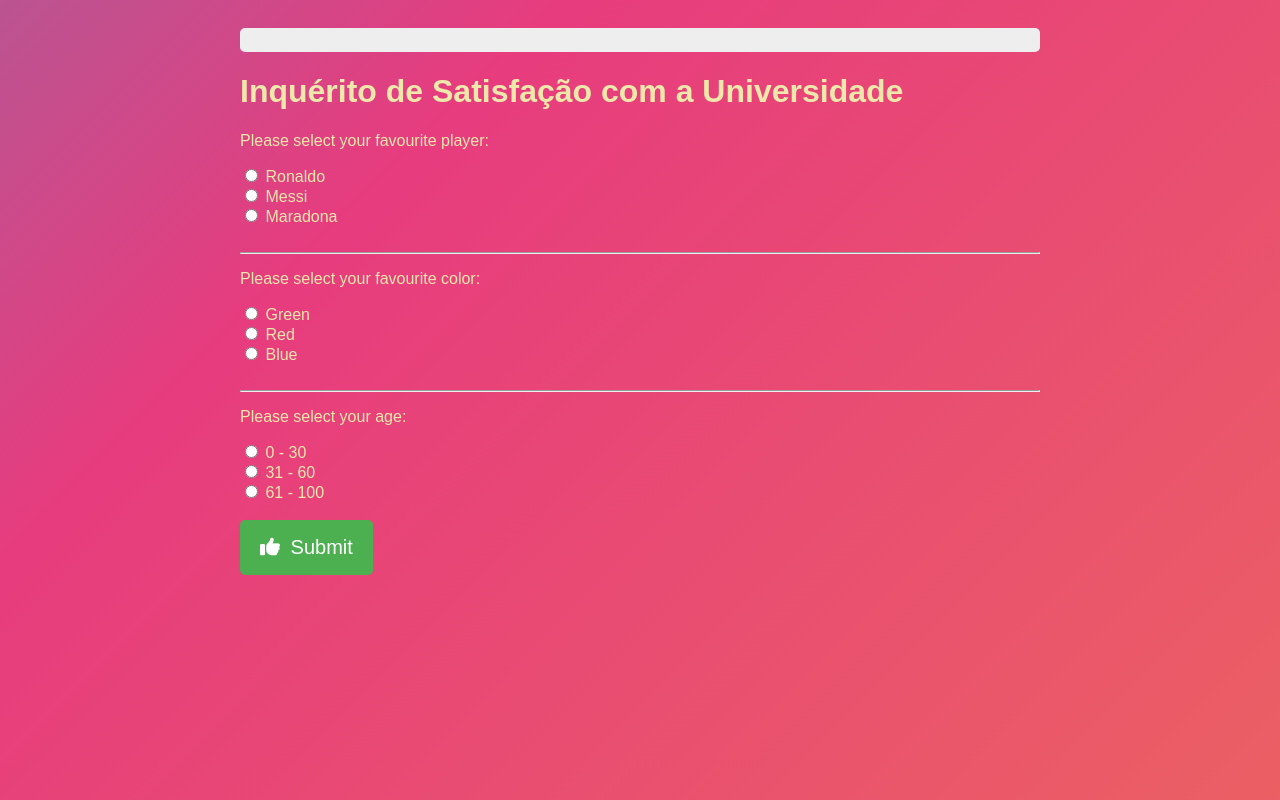
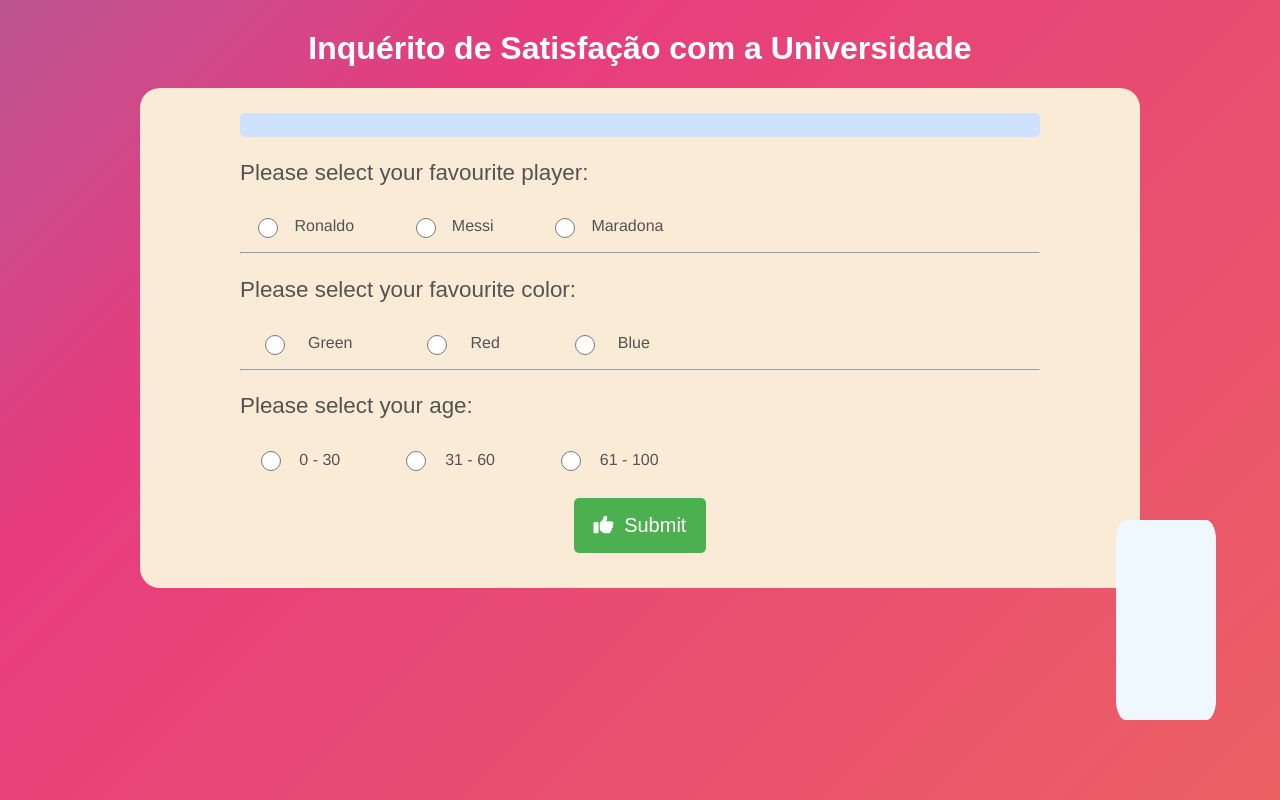
Before and after one commit to JoaoVieira7/GamifiedSurvey, a plain HTML site: page public/index.html in a window 1280 px wide. Drawn offline with Linux system fonts and the light colour scheme.

Commit message:
2nd Version, Improved Interface

```diff
--- a/public/css/paginaInicial.css
+++ b/public/css/paginaInicial.css
@@ -3,7 +3,22 @@
     font-family: Arial, sans-serif;
     padding: 20px;
     margin: auto;
+    background-color: #00784D;
     color: palegoldenrod;
+}
+
+.container{
+    padding-top: 50px;
+}
+
+h1, h2, h3{
+    margin: 50px;
+}
+
+p{
+    left: 1%;
+    bottom: 0%;
+    position: absolute;
 }
 
 button {
@@ -13,4 +28,12 @@
     border: none; /* Remove a borda padrão */
     cursor: pointer; /* Muda o cursor para indicar que é clicável */
     border-radius: 5px; /* Adiciona bordas arredondadas ao botão */
+    font-size: 2rem;
+    font-family: monospace;
 }
+
+button:hover{
+    background-color: #c12f12;
+    transition-duration: 0.4s;
+    cursor:pointer;
+}
--- a/public/css/style.css
+++ b/public/css/style.css
@@ -1,10 +1,26 @@
 body {
-    font-family: Arial, sans-serif;
-    padding: 20px;
-    color: palegoldenrod;
     background: linear-gradient(-45deg, #ee7752, #e73c7e, #23a6d5, #23d5ab);
     background-size: 400% 400%;
     animation: gradient 15s ease infinite;
+
+}
+
+h1{
+    text-align: center;
+    margin-top: 30px;
+    color: white;
+    font-family: Arial, sans-serif;
+}
+
+.container{
+    border-radius: 20px;
+    max-width: 1000px;
+    margin: 0 auto;
+    font-family: Arial, sans-serif;
+    padding-top: 25px;
+    padding-bottom: 15px;
+    color: rgb(83, 83, 83);
+    background-color:antiquewhite;
 }
 
 @keyframes gradient {
@@ -18,10 +34,35 @@
 		background-position: 0% 50%;
 	}
 }
+h1{
+    font-size: 2rem;
+}
+
+p{
+    font-size: 1.4rem;
+    font-family: fantasy;
+}
+
+.points-bar-container{
+    position: absolute;
+    width: 100px;
+    height: 200px;
+    border-radius: 10%;
+    padding: 0;
+    background-color: aliceblue;
+    bottom: 10%;
+    right: 5%;
+}
+
+.points-bar{
+    background-color: #45a049;
+
+}
 
 .survey-container {
     max-width: 800px;
     margin: auto;
+    cursor: pointer;
 }
 .question {
     margin: 20px 0;
@@ -47,8 +88,6 @@
     font-size: 2rem;
 }
 
-
-
 #submit-btn {
     background-color: #4CAF50; /* Cor de fundo */
     color: white; /* Cor do texto */
@@ -57,11 +96,15 @@
     cursor: pointer; /* Muda o cursor para indicar que é clicável */
     border-radius: 5px; /* Adiciona bordas arredondadas ao botão */
     font-size: 20px;
-
+    margin-top: 20px;
+    display: block;
+    margin: 20px auto;
 }
 
 #submit-btn:hover {
-    background-color: #45a049; /* Cor de fundo ao passar o mouse */
+    background-color: #1cde26; /* Cor de fundo ao passar o mouse */
+    transition-duration: 0.4s;
+
 }
 
 /* Estilizando o ícone dentro do botão */
@@ -78,10 +121,26 @@
     font-size: 0.8em;
 }
 
-.radio {
-    margin-right: 10px; /* Espaçamento entre as opções */
+input[type="radio"] {
+    position: relative;
+    cursor: pointer;
+    font-size: 0.8em;
+    width: 20px; /* Largura */
+    height: 20px; /* Altura */
+}
+
+label{
+    margin-right: 30px;
+    font-family: 'Franklin Gothic Medium', 'Arial Narrow', Arial, sans-serif;
+}
+
+#question-1,
+#question-2,
+#question-3 {
     display: flex;
     align-items: center;
+    justify-content: space-evenly;
+    width: 60%;
 }
 
 #feedback-popup {
@@ -96,17 +155,16 @@
     z-index: 1000; /* Garante que apareça acima de outros elementos */
     text-align: center;
 }
+
 #progress-bar-container {
     width: 100%;
-    background-color: #eee;
+    background-color: #cee2ff;
     border-radius: 5px;
 }
 
 .hidden {
-
     display: none;
-
-    }
+}
 
 #progress-bar {
     height: 24px;
--- a/public/index.html
+++ b/public/index.html
@@ -7,36 +7,50 @@
 <link rel="stylesheet" href="/css/style.css">
 </head>
 <body>
-<div class="survey-container">
-  <div id="progress-bar-container">
-    <div id="progress-bar" style="width: 0%;"></div>
+  <div class="points-bar-container">
+    <div class="points-bar">
+    </div>
   </div>
-    <h1>Inquérito de Satisfação com a Universidade</h1>
+  <h1>Inquérito de Satisfação com a Universidade</h1>
+  <div class="container">
+    <div class="survey-container">
+    <div id="progress-bar-container">
+      <div class="progress-bar" id="progress-bar" style="width: 0%;"></div>
+    </div>
     <div id="container">
     <form method="POST" id="surveyForm">
+
         <p>Please select your favourite player:</p>
+        <div id="question-1">
         <input type="radio" id="ronaldo" name="player" value="ronaldo">
         <label for="ronaldo">Ronaldo</label><br>
         <input type="radio" id="messi" name="player" value="messi">
         <label for="messi">Messi</label><br>
         <input type="radio" id="maradona" name="player" value="maradona">
         <label for="maradona">Maradona</label><br><br>
+      </div>
         <hr />
+
         <p>Please select your favourite color:</p>
+        <div id="question-2">
         <input type="radio" id="green" name="color" value="green">
         <label for="green">Green</label><br>
         <input type="radio" id="red" name="color" value="red">
         <label for="red">Red</label><br>
         <input type="radio" id="blue" name="color" value="blue">
         <label for="blue">Blue</label><br><br>
+      </div>
         <hr />
+
         <p>Please select your age:</p>
+        <div id="question-3">
         <input type="radio" id="age1" name="age" value="30">
         <label for="age1">0 - 30</label><br>
         <input type="radio" id="age2" name="age" value="60">
         <label for="age2">31 - 60</label><br>
         <input type="radio" id="age3" name="age" value="100">
         <label for="age3">61 - 100</label><br><br>
+      </div>
         </div>
         <div id="feedback-popup" style="display: none;">Muito bem, +10 pontos!</div>
 
@@ -52,6 +66,8 @@
 
 </div>
 
+</div>
+
 <script src="/js/script.js"></script>
 <script src="https://kit.fontawesome.com/9c76428755.js" crossorigin="anonymous"></script>
 </body>
--- a/public/js/script.js
+++ b/public/js/script.js
@@ -17,7 +17,7 @@
         if (progress < 35) {
             progressBar.style.backgroundColor = 'red'; // Cor de fundo para progresso abaixo de 35%
         } else if (progress >= 35 && progress < 68) {
-            progressBar.style.backgroundColor = 'yellow'; // Cor de fundo para progresso entre 35% e 65%
+            progressBar.style.backgroundColor = '#ffc107'; // Cor de fundo para progresso entre 35% e 65%
         } else {
             progressBar.style.backgroundColor = 'green'; // Cor de fundo para progresso acima de 65%
         }
@@ -56,7 +56,7 @@
             break;
         case 2:
             img.src = 'images/like.png';
-            img.style.height = "150px";
+            img.style.height = "250px";
             break;
         case 3:
             img.src = 'images/yes.png';
```
Also changed, not shown: public/PaginaInicial.html (+11 -7 lines).
